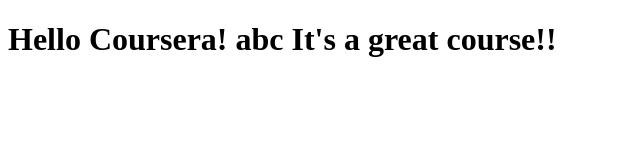
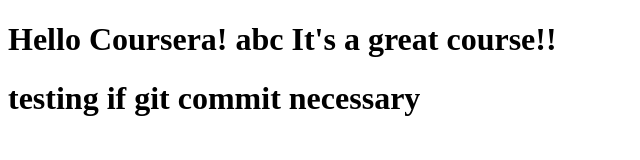
Before and after one commit to xpreciouscode/coursera-test1, a plain HTML site: page site/index.html in a window 1280 px wide. Shown: the whole page, without its empty margins (0-640 px from the left). Drawn offline with Linux system fonts and the light colour scheme.

Commit message:
necessary

```diff
--- a/site/index.html
+++ b/site/index.html
@@ -6,4 +6,5 @@
 <body>
 <h1>Hello Coursera! abc It's a great course!!</h1>
 </body>
+<h1>testing if git commit necessary</h1>
 </html>
```
